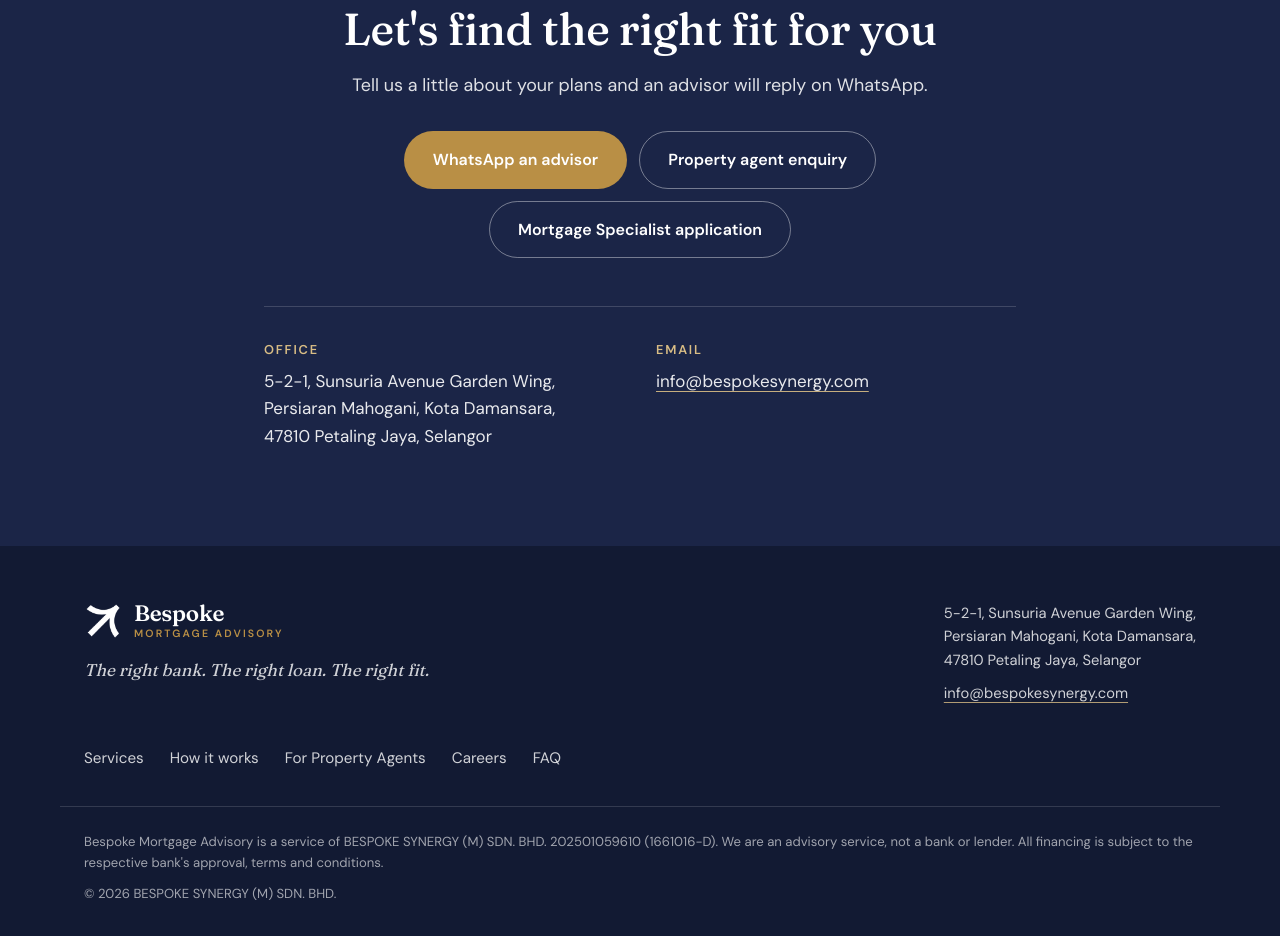
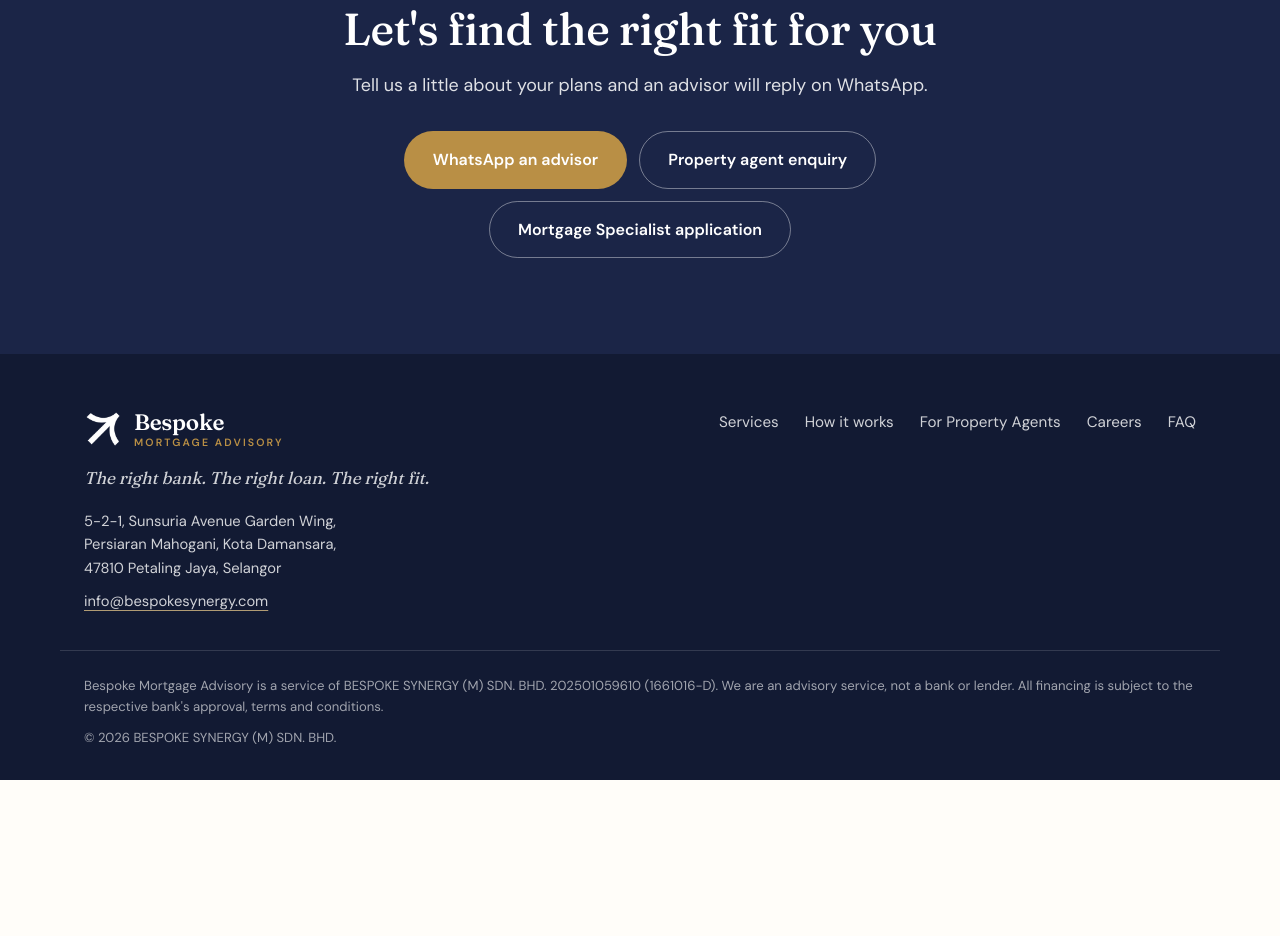
Before and after one commit to solehinBS/bespoke-website, a plain HTML site: page index.html in a window 1280 px wide. Shown: the part 4258-5194 px from the top of the page. After the commit the page ends 5038 px from the top, so only its background shows below. Drawn offline with Linux system fonts and the light colour scheme.

Commit message:
Show address and email only under the footer tagline
Co-Authored-By: Claude Fable 5.2 <noreply@anthropic.com>

```diff
--- a/index.html
+++ b/index.html
@@ -212,10 +212,6 @@
       <a class="btn btn-ghost-light" data-wa="agent" href="#contact" data-i18n="ct.agent">Property agent enquiry</a>
       <a class="btn btn-ghost-light" data-wa="career" href="#contact" data-i18n="ct.career">Mortgage Specialist application</a>
     </div>
-    <div class="contact-info">
-      <div><h3 data-i18n="ct.office">Office</h3><address>5-2-1, Sunsuria Avenue Garden Wing,<br>Persiaran Mahogani, Kota Damansara,<br>47810 Petaling Jaya, Selangor</address></div>
-      <div><h3 data-i18n="ct.email">Email</h3><p><a href="mailto:info@bespokesynergy.com">info@bespokesynergy.com</a></p></div>
-    </div>
   </div>
 </section>
 
@@ -229,10 +225,10 @@
         <span class="brand-text"><strong>Bespoke</strong><em>Mortgage Advisory</em></span>
       </a>
       <p class="foot-tag" data-i18n="ft.tag">The right bank. The right loan. The right fit.</p>
-    </div>
-    <div class="foot-contact">
-      <address>5-2-1, Sunsuria Avenue Garden Wing,<br>Persiaran Mahogani, Kota Damansara,<br>47810 Petaling Jaya, Selangor</address>
-      <p><a href="mailto:info@bespokesynergy.com">info@bespokesynergy.com</a></p>
+      <div class="foot-contact">
+        <address>5-2-1, Sunsuria Avenue Garden Wing,<br>Persiaran Mahogani, Kota Damansara,<br>47810 Petaling Jaya, Selangor</address>
+        <p><a href="mailto:info@bespokesynergy.com">info@bespokesynergy.com</a></p>
+      </div>
     </div>
     <nav class="foot-nav" aria-label="Footer">
       <a href="#services" data-i18n="nav.services">Services</a>
--- a/styles.css
+++ b/styles.css
@@ -245,7 +245,7 @@ address { font-style: normal; }
 .contact-info h3 { font-size: .8rem; font-family: var(--sans); font-weight: 600; letter-spacing: .14em; text-transform: uppercase; color: var(--gold-soft); margin-bottom: 10px; }
 .contact-info address, .contact-info p { opacity: .9; }
 .contact-info a, .foot-contact a { color: inherit; text-decoration: underline; text-decoration-color: var(--gold-soft); text-underline-offset: 4px; overflow-wrap: anywhere; }
-.foot-contact { font-size: .92rem; opacity: .8; display: grid; gap: 10px; align-content: start; }
+.foot-contact { font-size: .92rem; opacity: .8; display: grid; gap: 10px; margin-top: 18px; }
 @media (max-width: 560px) {
   .contact-info { grid-template-columns: 1fr; gap: 24px; margin-top: 36px; padding-top: 28px; }
 }
```
